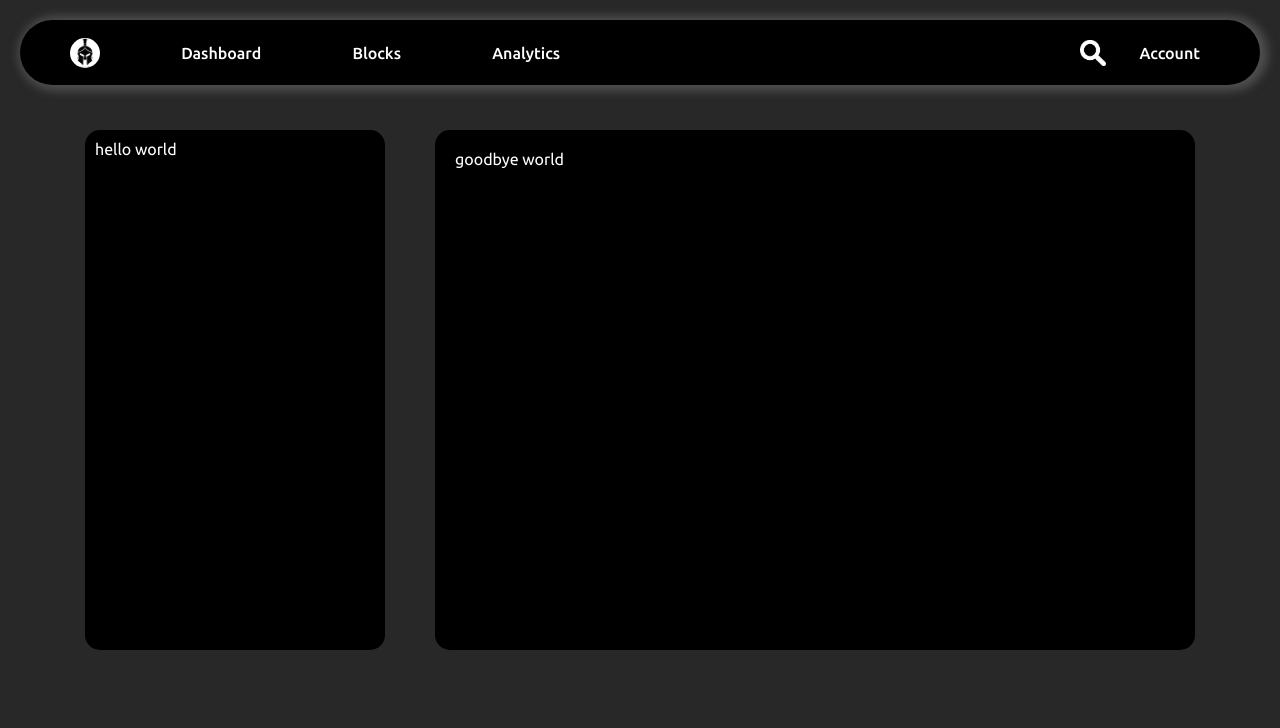
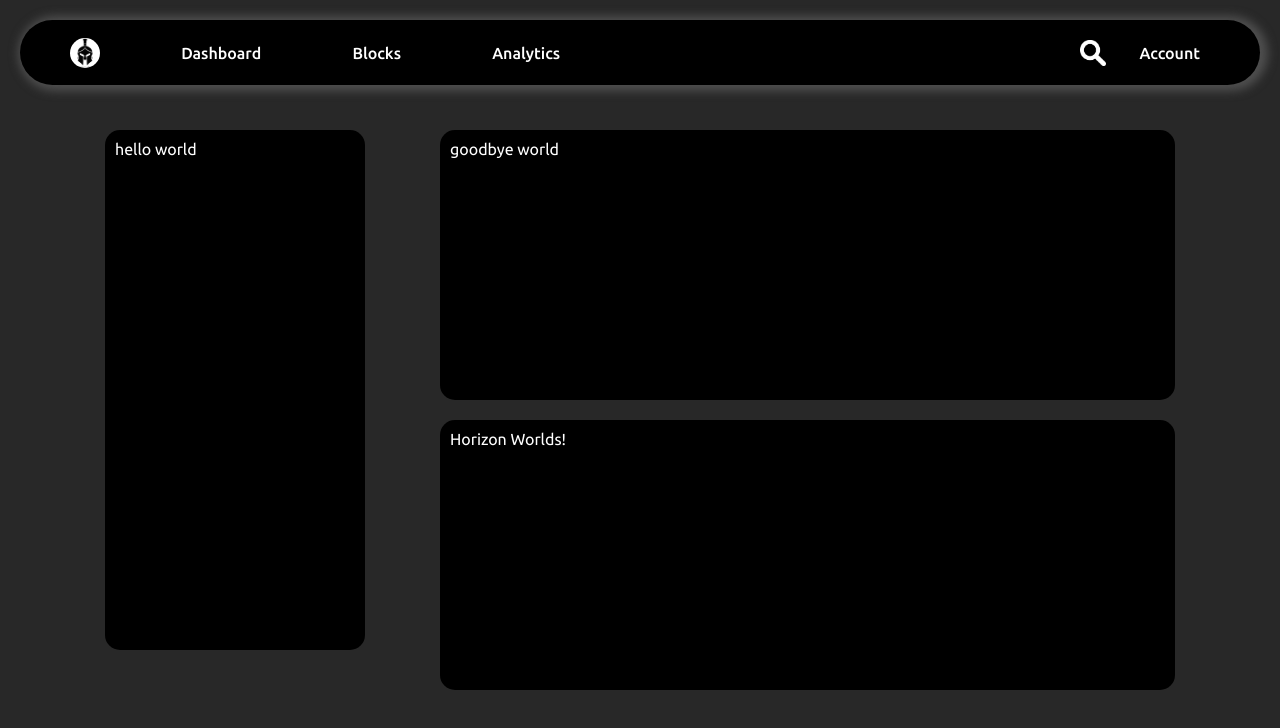
Before and after one commit to alecchangg/kilos.gg, a Vue app in the folder kilos/: page / in a window 1280 px wide. Shown: the top 728 px of the page. Built offline with nearby package versions, Linux system fonts and the light colour scheme.

Commit message:
updated grid layout

```diff
--- a/kilos/src/App.vue
+++ b/kilos/src/App.vue
@@ -2,8 +2,14 @@
   <div>
     <Header class="head"></Header>
     <div class="mainGrid">
-      <Backdrop class="leftBox">hello world</Backdrop>
-      <Backdrop class="rightBox"> goodbye world</Backdrop>
+      <div class="leftBox">
+        <Backdrop height="500px">hello world</Backdrop>
+      </div>
+      <div class="rightBox">
+        <Backdrop height="250px" marginBottom="20px"> goodbye world</Backdrop>
+        <Backdrop height="250px">Horizon Worlds!</Backdrop>
+      </div>
+
     </div>
 
   </div>
@@ -31,9 +37,9 @@ export default {
   .mainGrid {
     display: grid;
     grid-template-columns: 300px 1fr;
-    column-gap: 50px;
+    column-gap: 35px;
     position: absolute;
-    top: 130px;
+    top: 110px;
     left: 85px;
     right: 85px;
 
@@ -45,7 +51,9 @@ export default {
   }
 
   .leftBox {
-      height: 500px;
+      padding-top: 20px;
+      padding-left: 20px;
+      padding-right: 20px;
   }
 
   .rightBox {
--- a/kilos/src/components/Backdrop.vue
+++ b/kilos/src/components/Backdrop.vue
@@ -10,7 +10,7 @@
 <script>
 export default {
     name: "Backdrop",
-    props: ['width']
+    props: ['width', 'height', 'marginBottom']
 }
 
 </script>
@@ -20,10 +20,12 @@ export default {
         background-color: black;
         border-radius: 15px;
         width: v-bind(width);
+        height: v-bind(height);
         color: white;
         padding-right: 10px;
         padding-left: 10px;
         padding-top: 10px;
         padding-bottom: 10px;
+        margin-bottom: v-bind(marginBottom)
     }
 </style>
```
